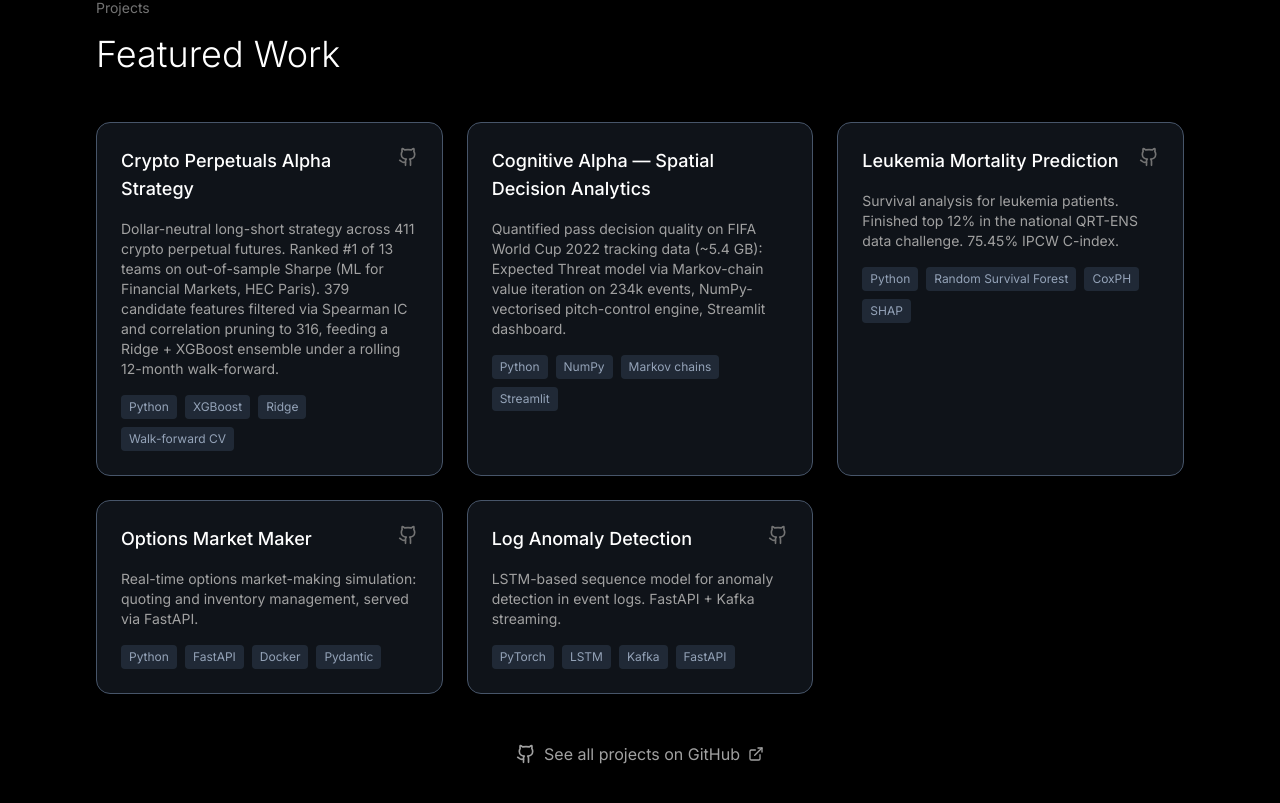
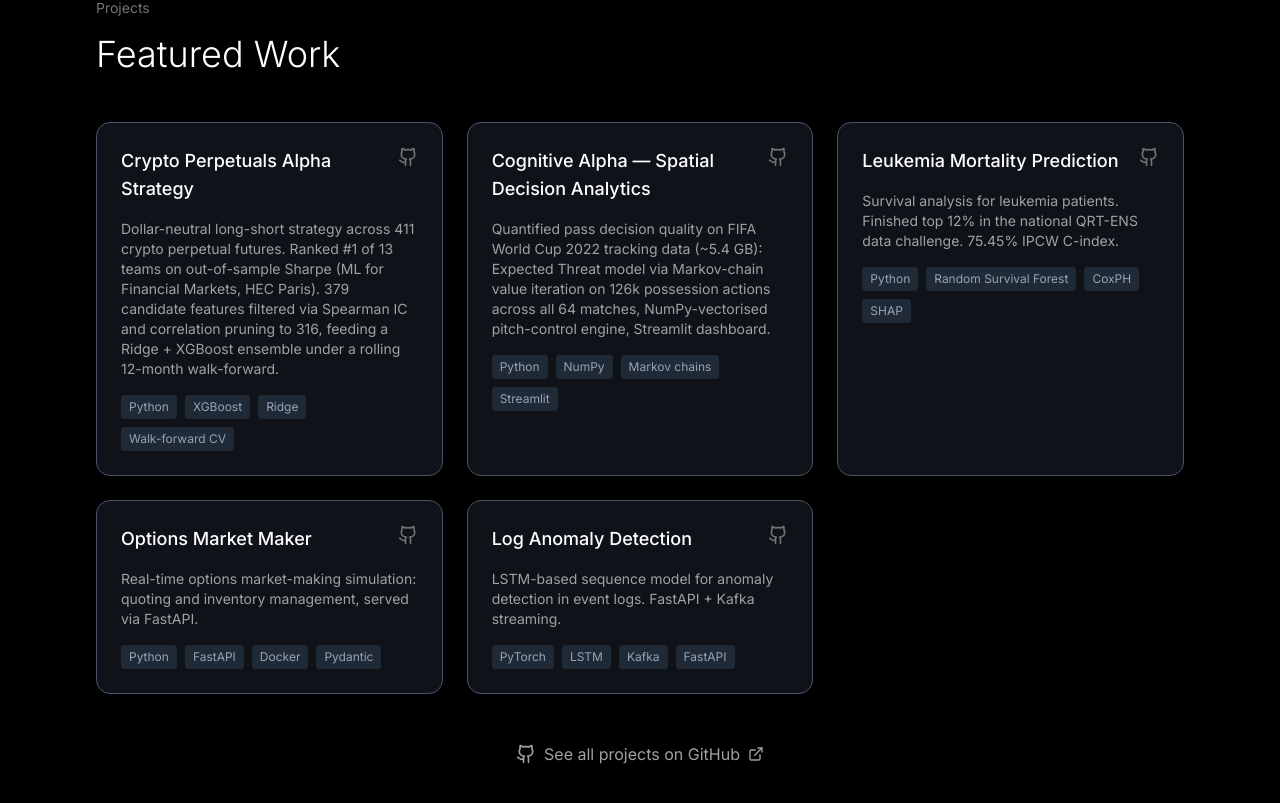
Before and after one commit to IliassSjm/portfolio, a Next.js app: page / in a window 1280 px wide. Shown: the part 1621-2424 px from the top of the page. Built offline with nearby package versions, Linux system fonts and the light colour scheme.

Commit message:
fix: cognitive alpha card matches repo (126k possession actions) + repo link

```diff
--- a/src/components/sections/projects.tsx
+++ b/src/components/sections/projects.tsx
@@ -12,9 +12,9 @@ const projects = [
     },
     {
         title: 'Cognitive Alpha — Spatial Decision Analytics',
-        description: 'Quantified pass decision quality on FIFA World Cup 2022 tracking data (~5.4 GB): Expected Threat model via Markov-chain value iteration on 234k events, NumPy-vectorised pitch-control engine, Streamlit dashboard.',
+        description: 'Quantified pass decision quality on FIFA World Cup 2022 tracking data (~5.4 GB): Expected Threat model via Markov-chain value iteration on 126k possession actions across all 64 matches, NumPy-vectorised pitch-control engine, Streamlit dashboard.',
         tech: ['Python', 'NumPy', 'Markov chains', 'Streamlit'],
-        github: '',
+        github: 'https://github.com/IliassSjm/cognitive-alpha',
     },
     {
         title: 'Leukemia Mortality Prediction',
```
